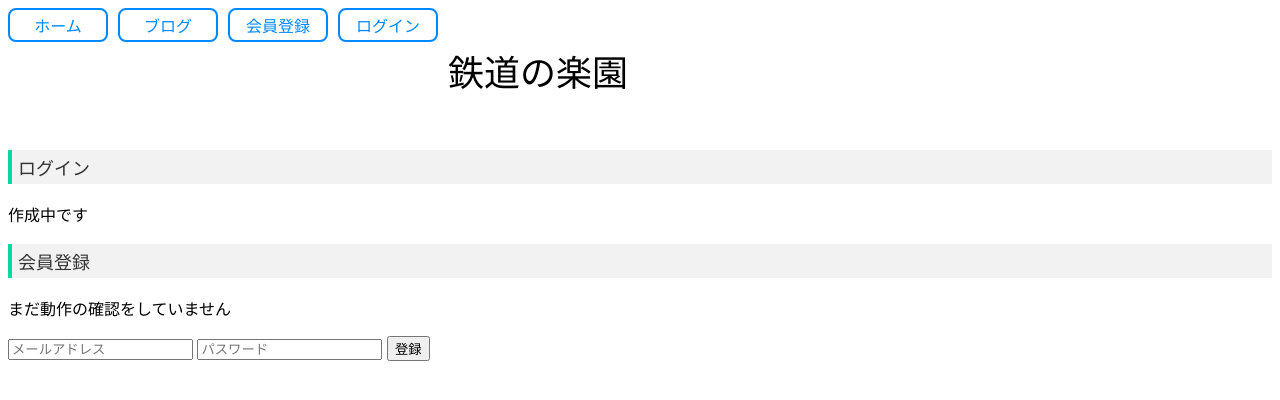
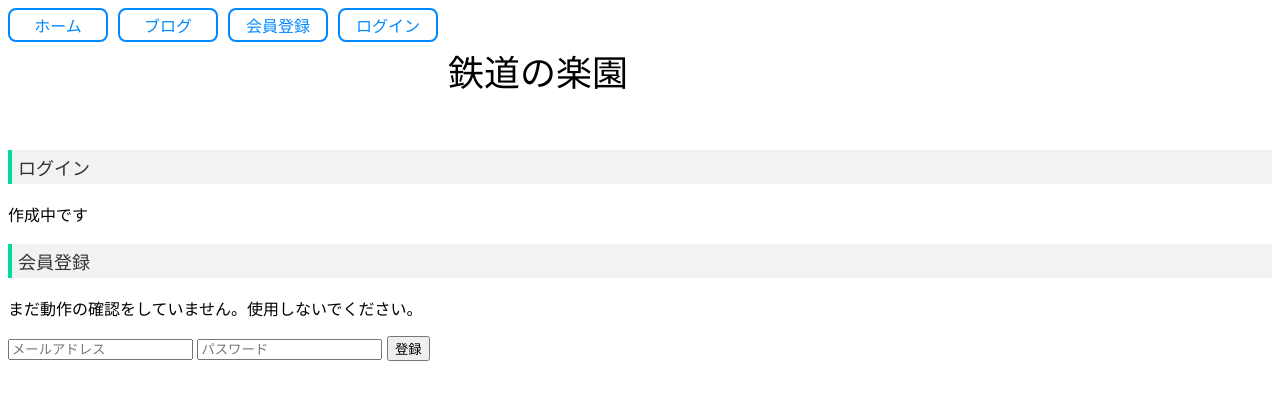
Before and after one commit to trainparadise/trainparadise, a Jekyll site: the page built from login.html, in a window 1280 px wide. Shown: the top 400 px of the page. Built offline with Jekyll 4.4.1, drawn with Linux system fonts in a browser that asks for light colours; comment, search, counter and statistics services are not loaded; part of the change alters nothing that is shown.

Commit message:
Update login.html

```diff
--- a/login.html
+++ b/login.html
@@ -7,7 +7,7 @@ title: 鉄道の楽園
 <p>作成中です</p>
 
 <p class="subtitle">会員登録</p>
-<p>まだ動作の確認をしていません</p>
+<p>まだ動作の確認をしていません。使用しないでください。</p>
 
 <input type="email" id="email" placeholder="メールアドレス">
 <input type="password" id="password" placeholder="パスワード">
@@ -25,4 +25,21 @@ title: 鉄道の楽園
         messagingSenderId: "940085797559",
         appId: "1:940085797559:web:d704214d11b8420342a332"
     };
+
+    firebase.initializeApp(firebaseConfig);
+  const auth = firebase.auth();
+
+  // 🔥 新規登録
+  function register() {
+    const email = document.getElementById("email").value;
+    const password = document.getElementById("password").value;
+
+    auth.createUserWithEmailAndPassword(email, password)
+      .then(() => {
+        alert("登録成功！");
+      })
+      .catch(error => {
+        alert(error.message);
+      });
+  }
 </script>
```
